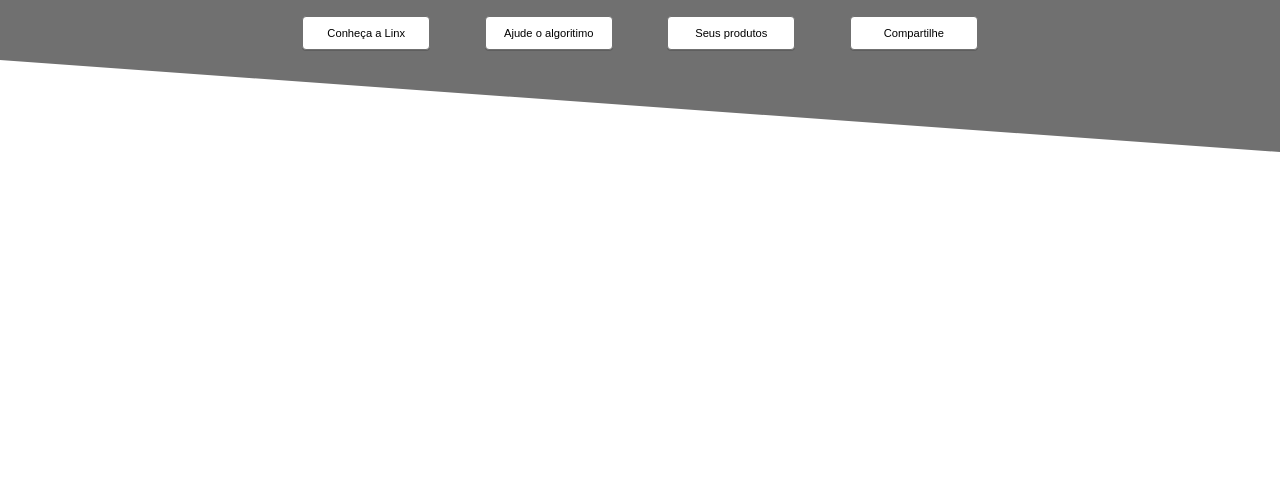
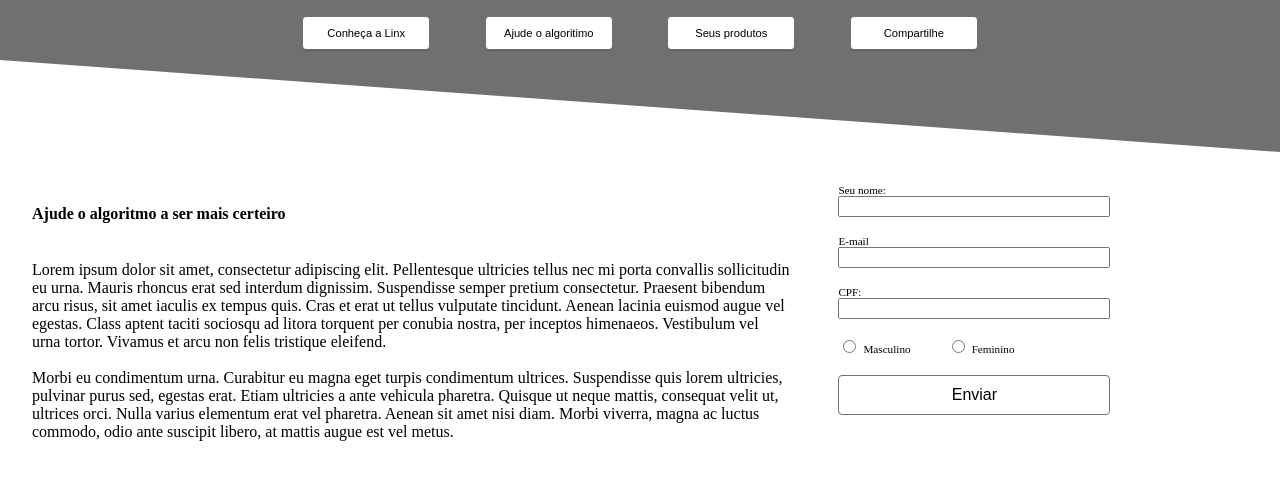
Before and after one commit to rafaelazappe/linx-challenge, a website: page index.html in a window 1280 px wide. Shown: the part 216-696 px from the top of the page. Drawn offline with Linux system fonts and the light colour scheme.

Commit message:
feature: bloco de mensagens inclusão de mensagem e caixa para envio de mensagens

```diff
--- a/css/linx.css
+++ b/css/linx.css
@@ -53,3 +53,60 @@ button {
   background-color: white;
 }
 /**** Header *****/
+
+/****** Head Messages *****/
+#message {
+  margin: 1rem 0 4.5rem 0;
+}
+
+.col-1 {
+  float: left;
+  width: 60%;
+}
+
+.col-2 {
+  float: left;
+  width: 40%;
+}
+
+#messageText {
+  display: flex;
+  flex-direction: column;
+  top: 0;
+  margin: 0px 1.5rem;
+  font-size: 0.6rem;
+}
+
+.messageForm {
+  display: flex;
+  flex-direction: column;
+  height: 18rem;
+  width: 17rem;
+  margin: 0 1.5rem;
+  margin-bottom: 1rem;
+}
+
+.messageForm > br {
+  margin-bottom: 0.75rem;
+}
+
+#messageText > h4 {
+  font-size: 1rem;
+}
+
+#messageText > p {
+  font-size: 1rem;
+}
+
+.radio > label {
+  margin-right: 2rem;
+}
+
+label {
+  font-size: 0.7rem;
+}
+
+input {
+  font-size: 0.85rem;
+}
+/****** Head Messages *****/
--- a/index.html
+++ b/index.html
@@ -29,6 +29,45 @@
         <button>Compartilhe</button>
       </div>
      </header>
+
+    <div id="message" >
+      <div id="messageText" class="col-1">
+        <h4>Ajude o algoritmo a ser mais certeiro</h4>
+        <p>
+          Lorem ipsum dolor sit amet, consectetur adipiscing elit. Pellentesque
+          ultricies tellus nec mi porta convallis sollicitudin eu urna. Mauris
+          rhoncus erat sed interdum dignissim. Suspendisse semper pretium
+          consectetur. Praesent bibendum arcu risus, sit amet iaculis ex tempus
+          quis. Cras et erat ut tellus vulputate tincidunt. Aenean lacinia
+          euismod augue vel egestas. Class aptent taciti sociosqu ad litora
+          torquent per conubia nostra, per inceptos himenaeos. Vestibulum vel
+          urna tortor. Vivamus et arcu non felis tristique eleifend.
+          <br /><br />Morbi eu condimentum urna. Curabitur eu magna eget turpis
+          condimentum ultrices. Suspendisse quis lorem ultricies, pulvinar purus
+          sed, egestas erat. Etiam ultricies a ante vehicula pharetra. Quisque
+          ut neque mattis, consequat velit ut, ultrices orci. Nulla varius
+          elementum erat vel pharetra. Aenean sit amet nisi diam. Morbi viverra,
+          magna ac luctus commodo, odio ante suscipit libero, at mattis augue
+          est vel metus.
+        </p>
+      </div>
+
+      <form action="" class="messageForm col-2">
+          <label for="name">Seu nome:</label>
+          <input type="text" id="name" required name="name" /><br />
+          <label for="email">E-mail</label>
+          <input type="text" id="email" required name="email" /><br />
+          <label for="cpf">CPF:</label>
+          <input type="text" id="cpf" required name="cpf" /><br />
+          <span class="radio">
+            <input type="radio" name="userGender" id="male" value="male" />
+            <label for="male">Masculino</label>
+            <input type="radio" name="userGender" id="female" value="female" />
+            <label for="female">Feminino</label>
+          </span><br />
+          <button type="submit">Enviar</button>
+      </form>
+    </div>
   </body>
 
 </html>
```
